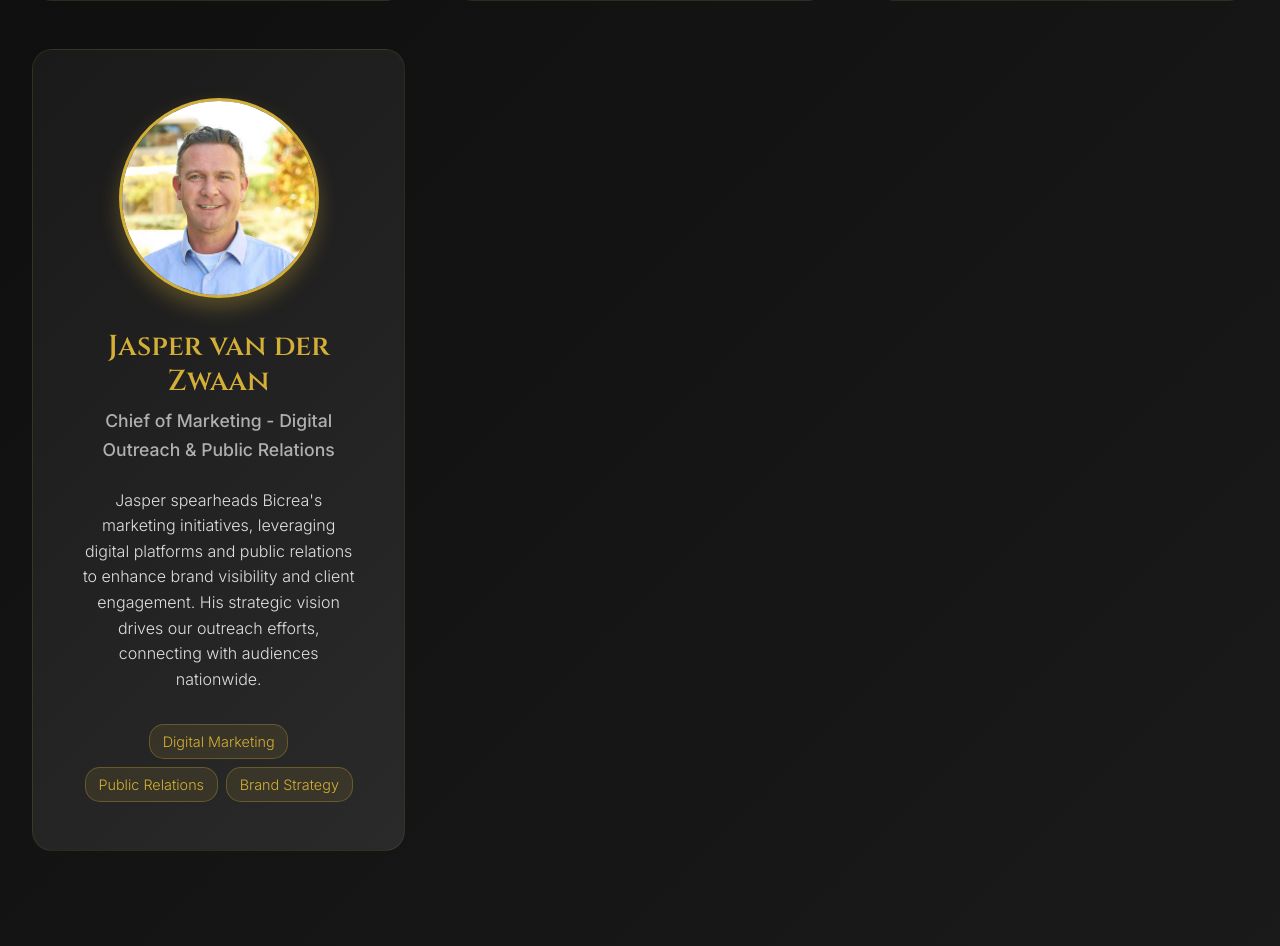
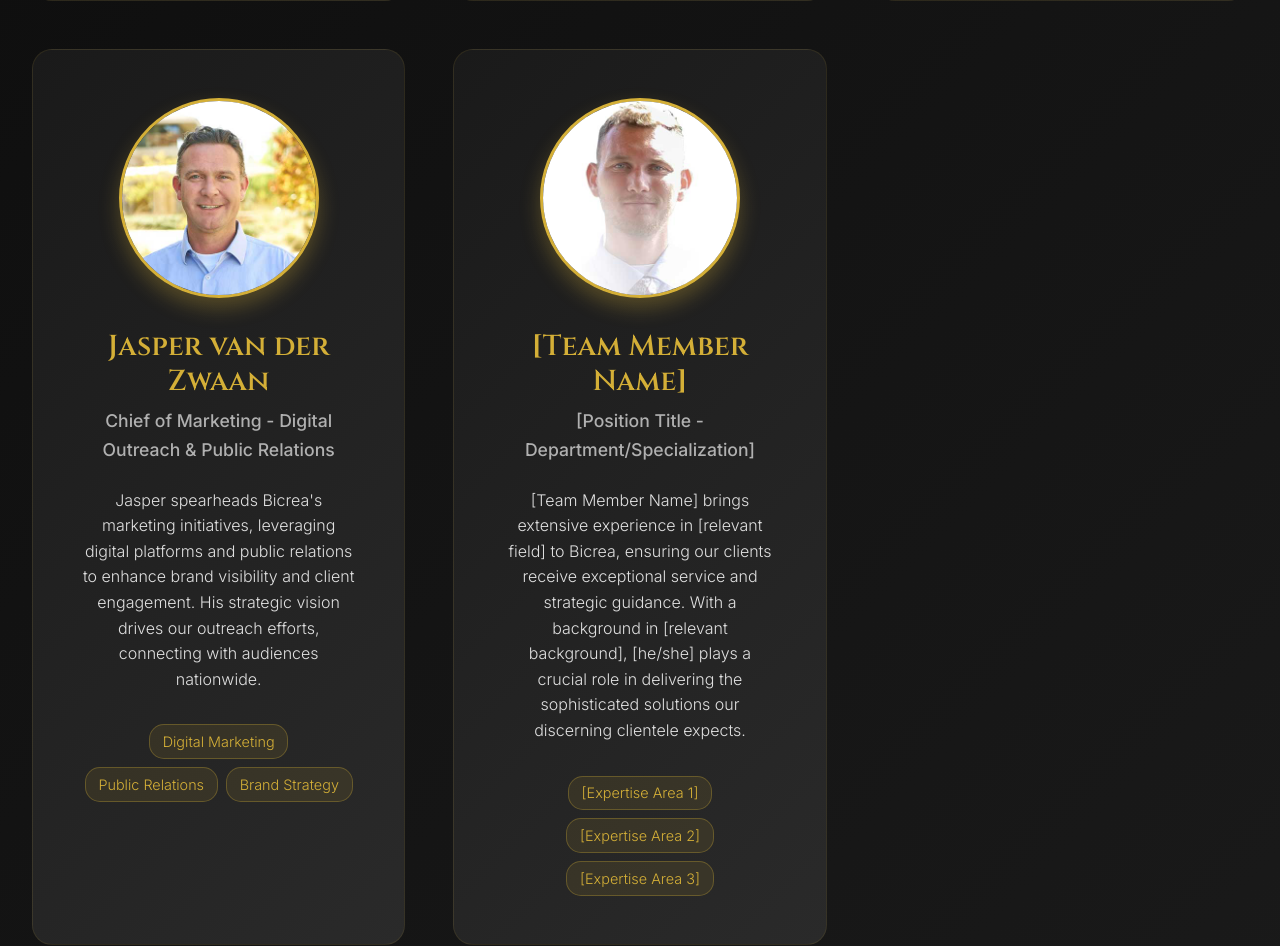
Before and after one commit to JvdZwaan76/bicrea-website, a website: page about.html in a window 1280 px wide. Shown: the part 3940-4886 px from the top of the page. Drawn offline with Linux system fonts and the light colour scheme.

Commit message:
Update about.html
JJ added

```diff
--- a/about.html
+++ b/about.html
@@ -287,6 +287,32 @@
                             </ul>
                         </div>
                     </article>
+
+                    <article class="team-member">
+                        <div class="member-image">
+                            <img src="images/team5.jpg" alt="[Team Member Name], [Position Title]" loading="lazy" width="200" height="200">
+                            <div class="member-overlay">
+                                <div class="member-social">
+                                    <a href="#" aria-label="[Team Member Name]'s LinkedIn profile">
+                                        <i class="fab fa-linkedin-in" aria-hidden="true"></i>
+                                    </a>
+                                    <a href="#" aria-label="[Team Member Name]'s Twitter profile">
+                                        <i class="fab fa-twitter" aria-hidden="true"></i>
+                                    </a>
+                                </div>
+                            </div>
+                        </div>
+                        <div class="member-info">
+                            <h3>[Team Member Name]</h3>
+                            <p class="member-title">[Position Title - Department/Specialization]</p>
+                            <p class="member-description">[Team Member Name] brings extensive experience in [relevant field] to Bicrea, ensuring our clients receive exceptional service and strategic guidance. With a background in [relevant background], [he/she] plays a crucial role in delivering the sophisticated solutions our discerning clientele expects.</p>
+                            <ul class="member-expertise" aria-label="[Team Member Name]'s areas of expertise">
+                                <li>[Expertise Area 1]</li>
+                                <li>[Expertise Area 2]</li>
+                                <li>[Expertise Area 3]</li>
+                            </ul>
+                        </div>
+                    </article>
                 </div>
             </div>
         </section>
```
